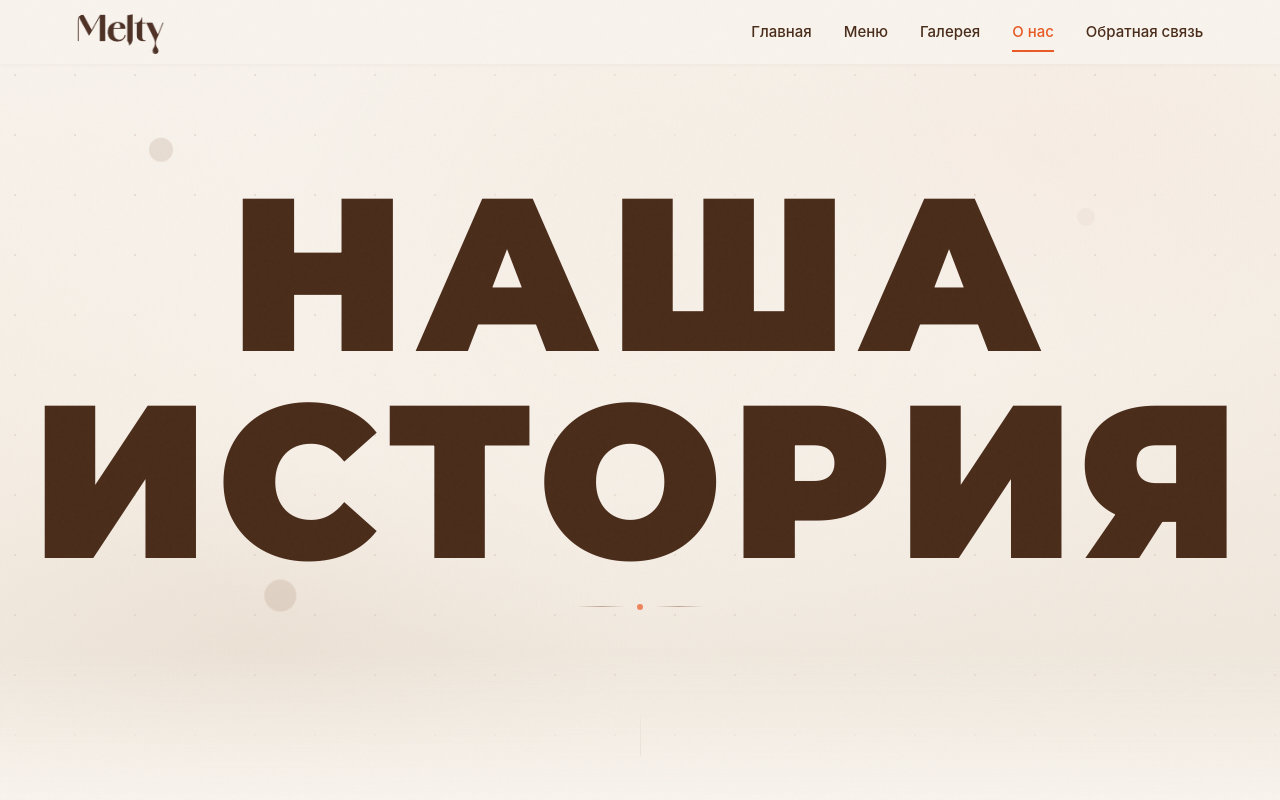
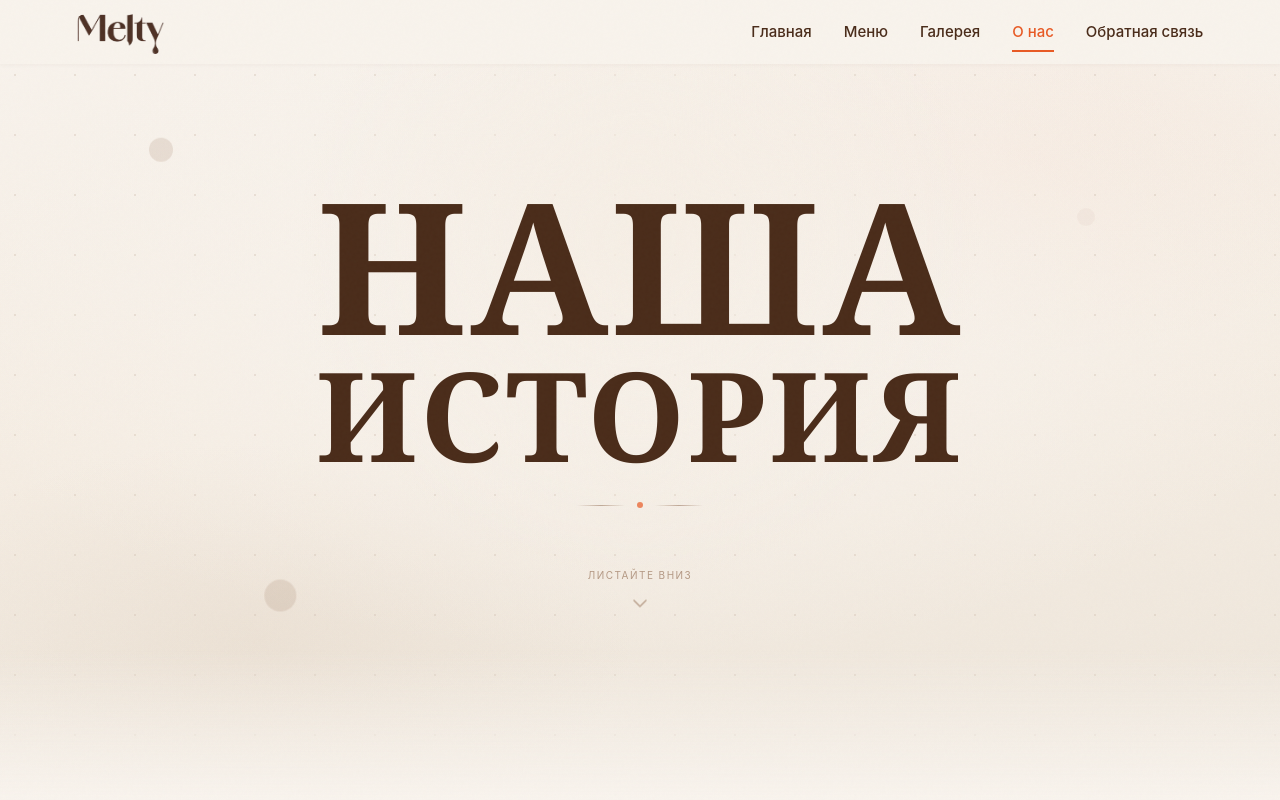
Before and after one commit to alenki/melty, a React (Vite) app: page /about in a window 1280 px wide. Shown: the top 800 px of the page. Built offline with nearby package versions, Linux system fonts and the light colour scheme.

Commit message:
hero work

```diff
--- a/src/pages/AboutPage.css
+++ b/src/pages/AboutPage.css
@@ -81,22 +81,33 @@
 /* --- Scroll indicator --- */
 
 .about-page__scroll-hint {
-  position: absolute;
-  bottom: clamp(2rem, 4vw, 3rem);
-  left: 50%;
-  transform: translateX(-50%);
-  z-index: 1;
+  display: flex;
+  flex-direction: column;
+  align-items: center;
+  gap: 6px;
+  margin-top: 2.5rem;
   opacity: 0;
   animation: apReveal 1s cubic-bezier(0.16, 1, 0.3, 1) 1.2s forwards;
 }
 
-.about-page__scroll-hint-line {
-  display: block;
-  width: 1px;
-  height: 40px;
-  background: linear-gradient(to bottom, transparent, var(--ap-caramel));
-  opacity: 0.4;
-  animation: apScrollPulse 2s ease-in-out infinite;
+.about-page__scroll-hint span {
+  font-family: var(--font-sans);
+  font-size: 0.625rem;
+  text-transform: uppercase;
+  letter-spacing: 0.15em;
+  color: var(--ap-caramel);
+  opacity: 0.6;
+}
+
+.about-page__scroll-hint svg {
+  color: var(--ap-caramel);
+  opacity: 0.5;
+  animation: apBounce 2s ease-in-out infinite;
+}
+
+@keyframes apBounce {
+  0%, 100% { transform: translateY(0); }
+  50% { transform: translateY(6px); }
 }
 
 /* --- Bottom Fade --- */
@@ -112,8 +123,10 @@
 }
 
 .about-page__title {
-  font-family: 'Montserrat', var(--font-sans);
-  font-size: clamp(5rem, 17vw, 14rem);
+  display: flex;
+  flex-direction: column;
+  align-items: center;
+  font-family: var(--font-serif);
   font-weight: 900;
   color: var(--ap-chocolate);
   letter-spacing: 0.04em;
@@ -124,6 +137,14 @@
   opacity: 0;
   transform: translateY(28px);
   animation: apReveal 1s cubic-bezier(0.16, 1, 0.3, 1) 0.3s forwards;
+}
+
+.about-page__title-top {
+  font-size: clamp(4.22rem, 14.33vw, 11.8rem);
+}
+
+.about-page__title-bottom {
+  font-size: clamp(2.86rem, 9.71vw, 8rem);
 }
 
 .about-page__rule {
@@ -792,8 +813,12 @@
 }
 
 @media (max-width: 768px) {
-  .about-page__title {
-    font-size: clamp(3rem, 15vw, 6rem);
+  .about-page__title-top {
+    font-size: clamp(3.2rem, 16vw, 5.9rem);
+  }
+
+  .about-page__title-bottom {
+    font-size: clamp(2.17rem, 10.83vw, 4rem);
   }
 
   /* Chapter 2: stack photos vertically */
@@ -887,7 +912,7 @@
     transform: none;
   }
 
-  .about-page__scroll-hint-line {
+  .about-page__scroll-hint svg {
     animation: none;
   }
 
--- a/src/pages/AboutPage.tsx
+++ b/src/pages/AboutPage.tsx
@@ -120,16 +120,22 @@ export default function AboutPage() {
           </div>
 
           <div className="about-page__story-hero-content">
-            <h1 className="about-page__title">Наша история</h1>
+            <h1 className="about-page__title">
+              <span className="about-page__title-top">Наша</span>
+              <span className="about-page__title-bottom">история</span>
+            </h1>
             <div className="about-page__rule">
               <span className="about-page__rule-line" />
               <span className="about-page__rule-dot" />
               <span className="about-page__rule-line" />
             </div>
-          </div>
-
-          <div className="about-page__scroll-hint" aria-hidden="true">
-            <span className="about-page__scroll-hint-line" />
+            <div className="about-page__scroll-hint" aria-hidden="true">
+              <span>листайте вниз</span>
+              <svg width="20" height="20" viewBox="0 0 20 20" fill="none">
+                <path d="M4 8L10 14L16 8" stroke="currentColor" strokeWidth="1.5"
+                  strokeLinecap="round" strokeLinejoin="round" />
+              </svg>
+            </div>
           </div>
 
           <div className="about-page__hero-fade" aria-hidden="true" />
```
Also changed, not shown: 2 other files (tests, documents, lock files or other folders).
